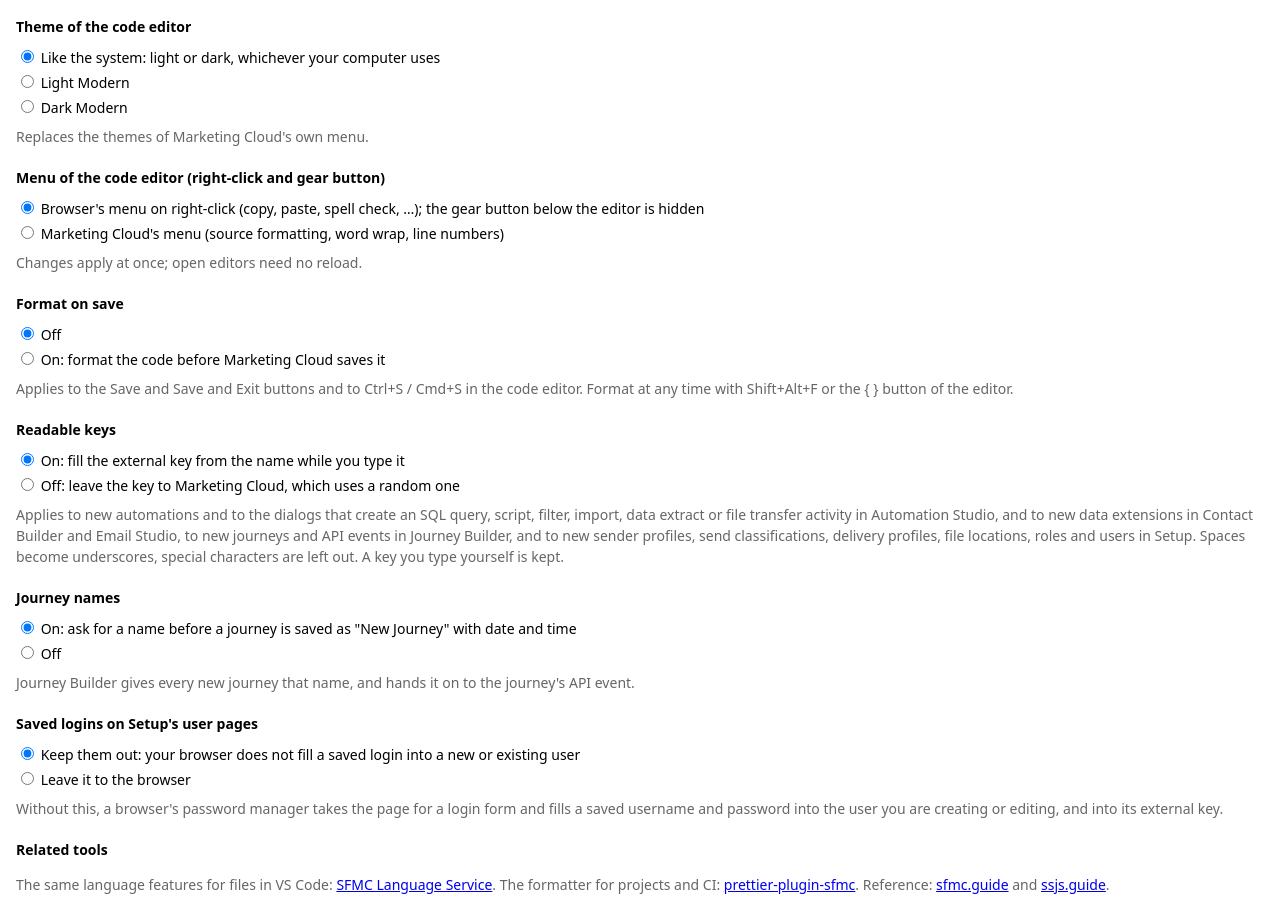
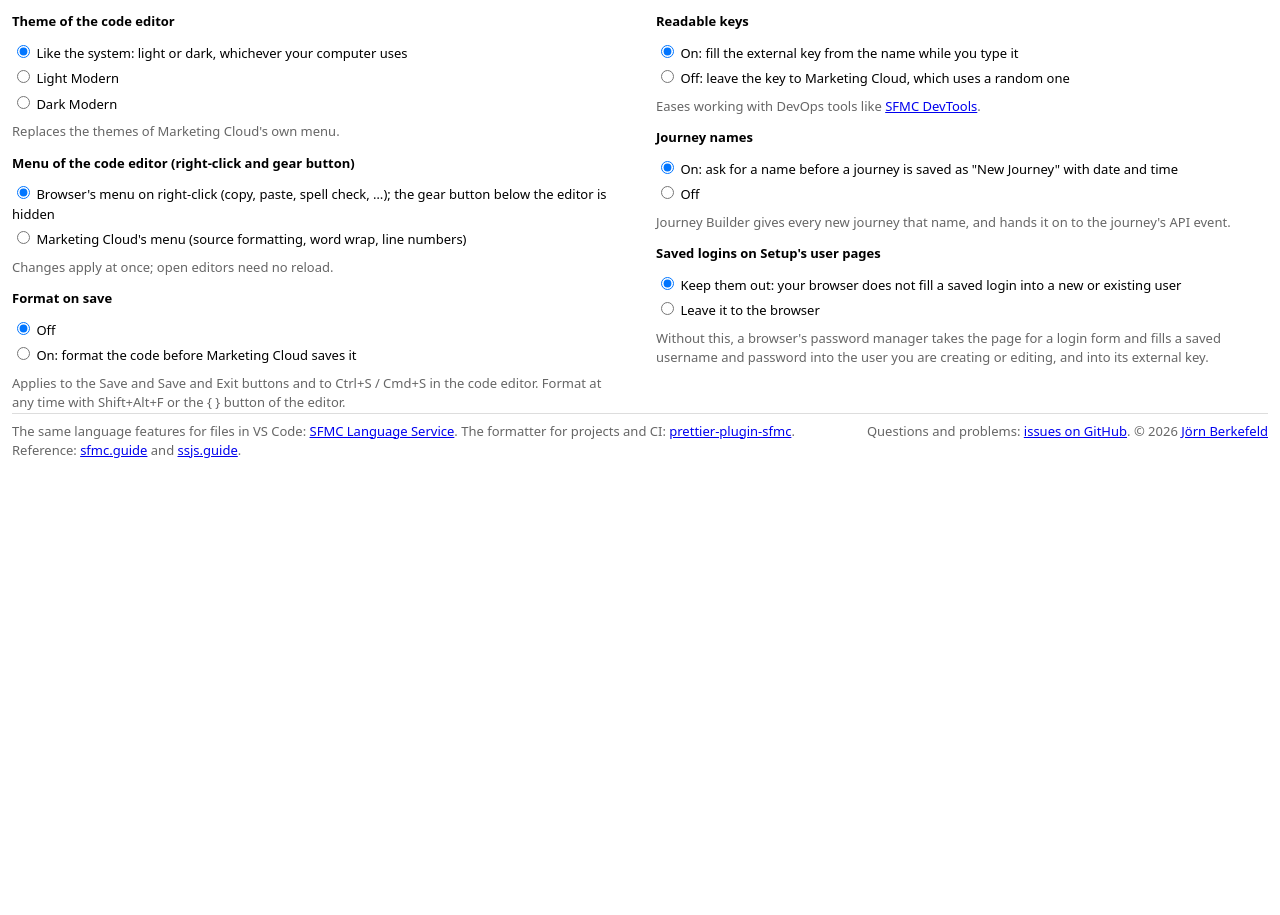
Before and after one commit to JoernBerkefeld/chrome-sfmc-ux-tools, a browser extension: page src/options.html in a window 1280 px wide. After the commit the page ends 800 px from the top, so only its background shows below. Drawn offline with Linux system fonts and the light colour scheme.

Commit message:
Options in two columns, with support link and copyright
- options: 800px wide, settings in two columns, smaller font and gaps
  so that the page fits Chrome's popup; "Related tools" moves into a
  footer next to a link to the issues on GitHub and a copyright note
  linking joernberkefeld.com
- options: the text under "Readable keys" is one line with a link to
  SFMC DevTools
- test for the footer's text and links; CHANGELOG

```diff
--- a/src/options.html
+++ b/src/options.html
@@ -6,14 +6,20 @@
         <style>
             body {
                 font:
-                    14px/1.5 system-ui,
+                    13px/1.5 system-ui,
                     sans-serif;
-                margin: 16px;
-                min-width: 340px;
+                margin: 12px;
+                /* a popup of Chrome is at most 800px wide and 600px high */
+                min-width: 776px;
+            }
+            main {
+                column-gap: 32px;
+                columns: 2;
             }
             fieldset {
                 border: 0;
-                margin: 0 0 20px;
+                break-inside: avoid;
+                margin: 0 0 12px;
                 padding: 0;
             }
             legend {
@@ -29,9 +35,19 @@
                 color: #666;
                 margin: 8px 0 0;
             }
+            footer {
+                border-top: 1px solid #ddd;
+                display: flex;
+                gap: 32px;
+                justify-content: space-between;
+            }
+            footer p:last-child {
+                flex: none;
+            }
         </style>
     </head>
     <body>
+        <main>
             <fieldset>
                 <legend>Theme of the code editor</legend>
                 <label>
@@ -52,8 +68,8 @@
                 <legend>Menu of the code editor (right-click and gear button)</legend>
                 <label>
                     <input type="radio" name="editorContextMenu" value="browser" />
-                Browser's menu on right-click (copy, paste, spell check, …); the gear button below
-                the editor is hidden
+                    Browser's menu on right-click (copy, paste, spell check, …); the gear button
+                    below the editor is hidden
                 </label>
                 <label>
                     <input type="radio" name="editorContextMenu" value="page" />
@@ -87,12 +103,13 @@
                     Off: leave the key to Marketing Cloud, which uses a random one
                 </label>
                 <p>
-                Applies to new automations and to the dialogs that create an SQL query, script,
-                filter, import, data extract or file transfer activity in Automation Studio, and to
-                new data extensions in Contact Builder and Email Studio, to new journeys and API
-                events in Journey Builder, and to new sender profiles, send classifications,
-                delivery profiles, file locations, roles and users in Setup. Spaces become
-                underscores, special characters are left out. A key you type yourself is kept.
+                    Eases working with DevOps tools like
+                    <a
+                        href="https://github.com/Accenture/sfmc-devtools"
+                        target="_blank"
+                        rel="noopener noreferrer"
+                        >SFMC DevTools</a
+                    >.
                 </p>
             </fieldset>
             <fieldset>
@@ -106,15 +123,16 @@
                     Off
                 </label>
                 <p>
-                Journey Builder gives every new journey that name, and hands it on to the journey's
-                API event.
+                    Journey Builder gives every new journey that name, and hands it on to the
+                    journey's API event.
                 </p>
             </fieldset>
             <fieldset>
                 <legend>Saved logins on Setup's user pages</legend>
                 <label>
                     <input type="radio" name="userAutofill" value="blocked" />
-                Keep them out: your browser does not fill a saved login into a new or existing user
+                    Keep them out: your browser does not fill a saved login into a new or existing
+                    user
                 </label>
                 <label>
                     <input type="radio" name="userAutofill" value="allowed" />
@@ -122,12 +140,12 @@
                 </label>
                 <p>
                     Without this, a browser's password manager takes the page for a login form and
-                fills a saved username and password into the user you are creating or editing, and
-                into its external key.
+                    fills a saved username and password into the user you are creating or editing,
+                    and into its external key.
                 </p>
             </fieldset>
-        <fieldset>
-            <legend>Related tools</legend>
+        </main>
+        <footer>
             <p>
                 The same language features for files in VS Code:
                 <a
@@ -149,7 +167,19 @@
                 <a href="https://ssjs.guide" target="_blank" rel="noopener noreferrer">ssjs.guide</a
                 >.
             </p>
-        </fieldset>
+            <p>
+                Questions and problems:
+                <a
+                    href="https://github.com/JoernBerkefeld/chrome-sfmc-ux-tools/issues"
+                    target="_blank"
+                    rel="noopener noreferrer"
+                    >issues on GitHub</a
+                >. © 2026
+                <a href="https://joernberkefeld.com" target="_blank" rel="noopener noreferrer"
+                    >Jörn Berkefeld</a
+                >
+            </p>
+        </footer>
         <script src="options.js"></script>
     </body>
 </html>
```
Also changed, not shown: test/editor-context-menu.test.js (+18 -0 lines), CHANGELOG.md. Lines whose indentation alone changed are shown as unchanged.
